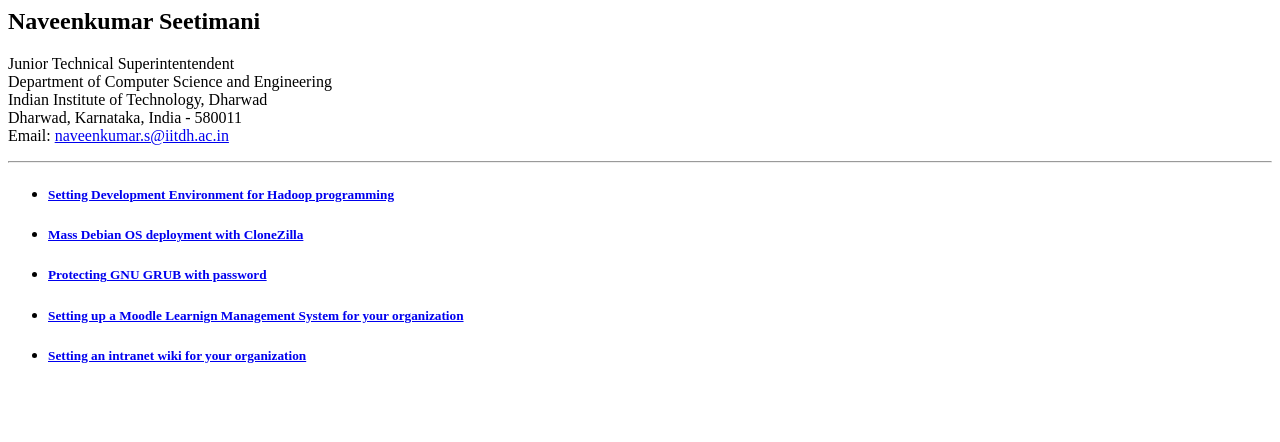
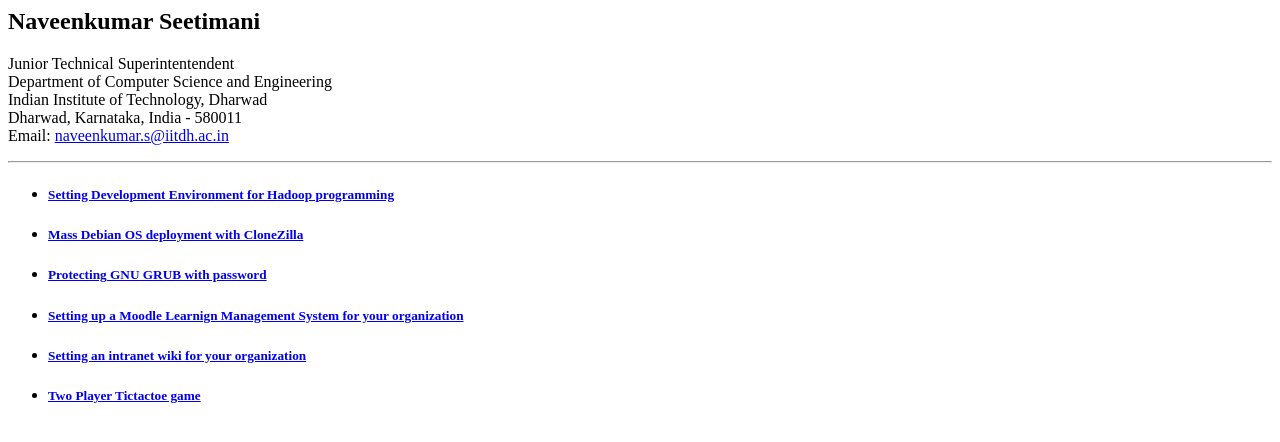
Before and after one commit to naveenkumar-seetimani/myweb, a plain HTML site: page docs/index.html in a window 1280 px wide. Drawn offline with Linux system fonts and the light colour scheme.

Commit message:
Added link to tictactoe game

```diff
--- a/docs/index.html
+++ b/docs/index.html
@@ -30,6 +30,7 @@ body {
 <li><h5><a href="password-protected-grub.html">Protecting GNU GRUB with password</a></h5></li>
 <li><h5><a href="moodle-vpl.html">Setting up a Moodle Learnign Management System for your organization</a></h5></li>
 <li><h5><a href="intranet-wiki.html">Setting an intranet wiki for your organization</a></h5></li>
+	<li><h5><a href="tictactoe/tictac.html">Two Player Tictactoe game</a><h5></li>
 
 </ul>
 </body>
```
